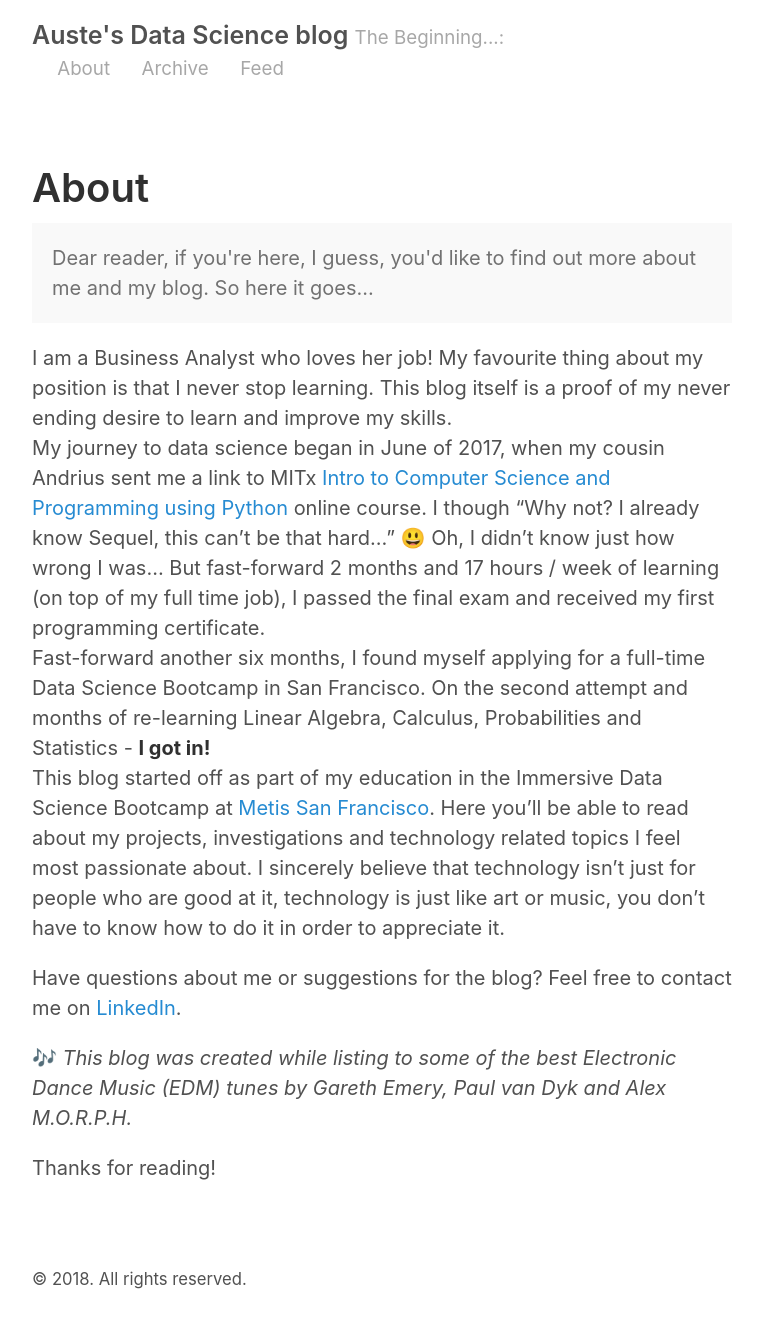
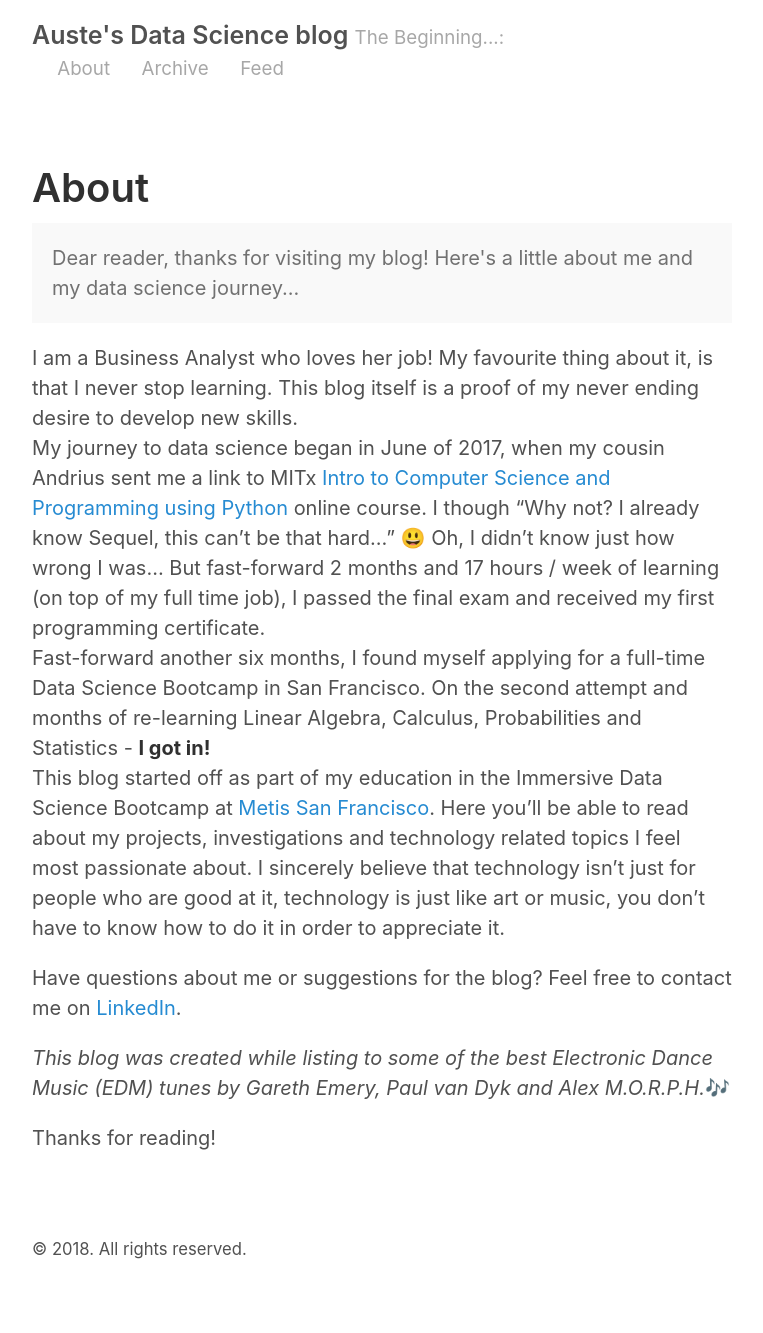
Before and after one commit to Auste1989/Auste1989.github.io, a Jekyll site: the page built from about.md, in a window 1280 px wide. Shown: the whole page, without its empty margins (258-1021 px from the left). Built offline with Jekyll 4.4.1, drawn with Linux system fonts in a browser that asks for light colours; emoji names are drawn with the system emoji font; after the commit the page ends 1303 px from its top, so only the background shows below that.

Commit message:
Updated About

```diff
--- a/about.md
+++ b/about.md
@@ -4,11 +4,11 @@ title: About
 ---
 
 <p class="message">
-  Dear reader, if you're here, I guess, you'd like to find out more about me and my blog.
-So here it goes...
+  Dear reader, thanks for visiting my blog!
+Here's a little about me and my data science journey...
 </p>
 
-I am a Business Analyst who loves her job! My favourite thing about my position is that I never stop learning. This blog itself is a proof of my never ending desire to learn and improve my skills.
+I am a Business Analyst who loves her job! My favourite thing about it, is that I never stop learning. This blog itself is a proof of my never ending desire to develop new skills.
 My journey to data science began in June of 2017, when my cousin Andrius sent me a link to MITx [Intro to Computer Science and Programming using Python](https://www.edx.org/course/introduction-computer-science-mitx-6-00-1x-11) online course. I though "Why not? I already know Sequel, this can't be that hard..." :smiley: Oh, I didn't know just how wrong I was... But fast-forward 2 months and 17 hours / week of learning (on top of my full time job), I passed the final exam and received my first programming certificate.
 Fast-forward another six months, I found myself applying for a full-time Data Science Bootcamp in San Francisco.  On the second attempt and months of re-learning Linear Algebra, Calculus, Probabilities and Statistics - **I got in!**
  This blog started off as part of my education in the Immersive Data Science Bootcamp at [Metis San Francisco](https://www.thisismetis.com/). Here you'll be able to read about my projects, investigations and technology related topics I feel most passionate about.
@@ -16,6 +16,6 @@ I sincerely believe that technology isn't just for people who are good at it, te
 
 Have questions about me or suggestions for the blog? Feel free to contact me on [LinkedIn](https://www.linkedin.com/in/auste-mastaviciute-59a58a54/).
 
-:notes:  *This blog was created while listing to some of the best Electronic Dance Music (EDM) tunes by Gareth Emery, Paul van Dyk and Alex M.O.R.P.H.*
+*This blog was created while listing to some of the best Electronic Dance Music (EDM) tunes by Gareth Emery, Paul van Dyk and Alex M.O.R.P.H.*:notes:
 
 Thanks for reading!
```
